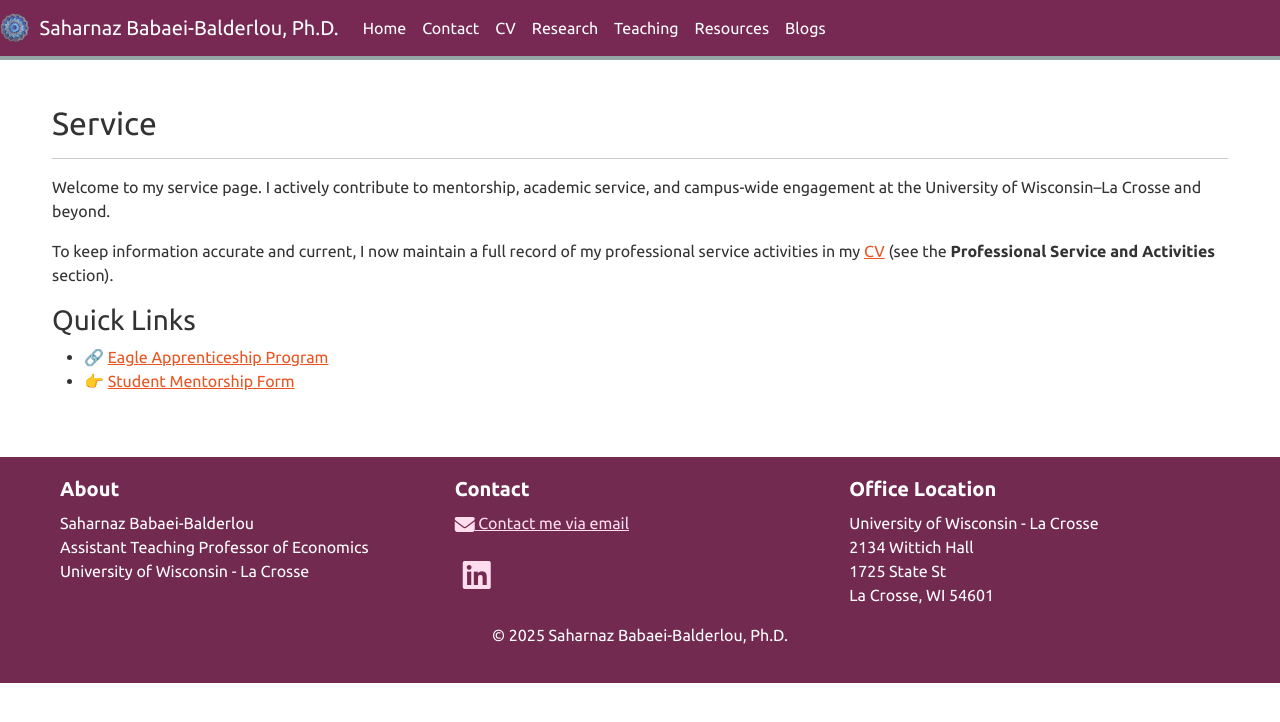
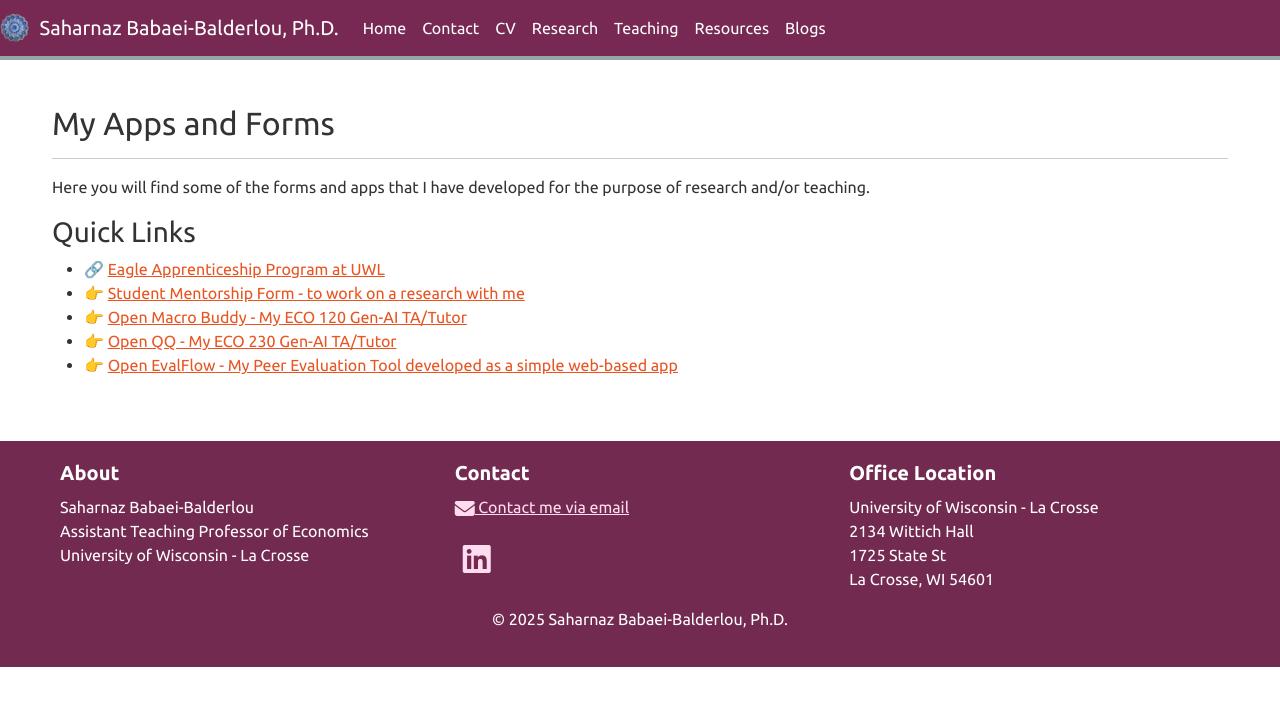
Before and after one commit to saharnazb/saharnazb.github.io, a Jekyll site: the page built from _pages/service.md, in a window 1280 px wide. Shown: the top 722 px of the page. Built offline with Jekyll 4.4.1, drawn with Linux system fonts in a browser that asks for light colours; nearby versions of some CDN libraries; library files that are not in the unit come from our copies; a style sheet for code colours, icons or effects is not loaded.

Commit message:
my apps and forms

```diff
--- a/_pages/service.md
+++ b/_pages/service.md
@@ -1,18 +1,19 @@
 ---
-title: "Service"
+title: "My Apps and Forms"
 layout: gridlay
 sitemap: false
-permalink: /service/
+permalink: /resources/apps-forms/
 ---
 
-## Service
+## My Apps and Forms
 
 ---
 
-Welcome to my service page. I actively contribute to mentorship, academic service, and campus-wide engagement at the University of Wisconsin–La Crosse and beyond.
-
-To keep information accurate and current, I now maintain a full record of my professional service activities in my [CV](https://saharnaz.org/cv/) (see the **Professional Service and Activities** section).
+Here you will find some of the forms and apps that I have developed for the purpose of research and/or teaching.
 
 ### Quick Links
-- 🔗 [Eagle Apprenticeship Program](https://www.uwlax.edu/urc/eagle-apprentices/)
-- 👉 [Student Mentorship Form](https://uwlax.ca1.qualtrics.com/jfe/form/SV_ezctoqUlMHZ5OwS)
+- 🔗 [Eagle Apprenticeship Program at UWL](https://www.uwlax.edu/urc/eagle-apprentices/)
+- 👉 [Student Mentorship Form - to work on a research with me](https://uwlax.ca1.qualtrics.com/jfe/form/SV_ezctoqUlMHZ5OwS)
+- 👉 [Open Macro Buddy - My ECO 120 Gen-AI TA/Tutor](https://chatgpt.com/g/g-6749e59ecffc8191aa0fff48ae909698-macro-buddy)
+- 👉 [Open QQ - My ECO 230 Gen-AI TA/Tutor](https://chatgpt.com/g/g-68a7e1536ae48191ad3b70b45168e1b9-quokka-query)
+- 👉 [Open EvalFlow - My Peer Evaluation Tool developed as a simple web-based app](/assets/apps/evalflow/)
```
